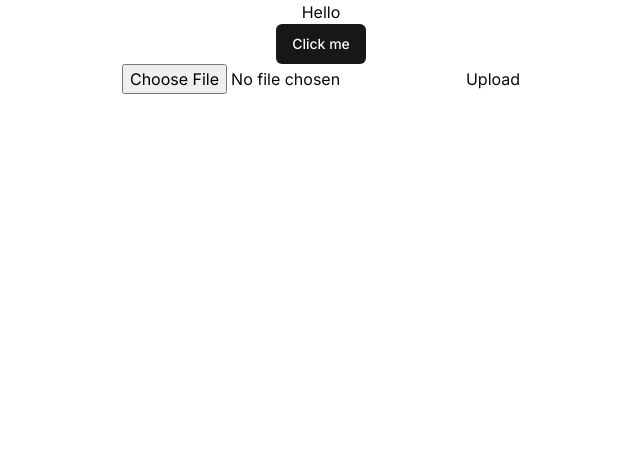
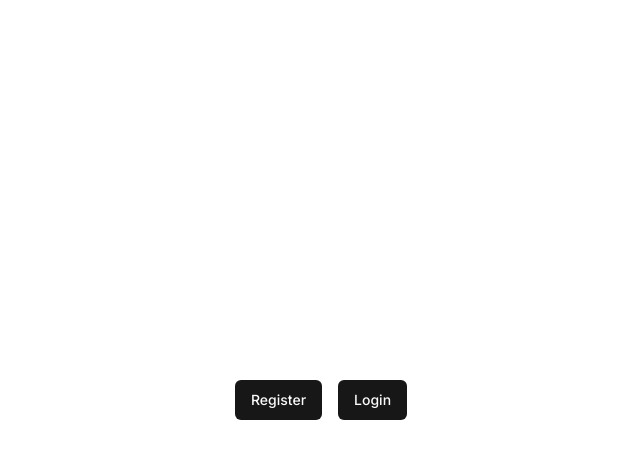
Before and after one commit to JP-GECT/met-doc, a Next.js app in the folder frontend/: page / in a window 1280 px wide. Shown: the top 458 px of the page, without its empty margins (319-959 px from the left). Built offline with nearby package versions, Linux system fonts and the light colour scheme.

Commit message:
Add Home Page

```diff
--- /dev/null
+++ b/frontend/app/dashboard/page.tsx
@@ -0,0 +1,4 @@
+const page = () => {
+  return <div>Dashboard</div>;
+};
+export default page;
--- a/frontend/app/page.tsx
+++ b/frontend/app/page.tsx
@@ -1,12 +1,11 @@
 import { Button } from "@/components/ui/button";
 import AudioForm from "@/components/AudioForm";
+import HomePage from "@/components/pages/HomePage";
 
 export default function Home() {
   return (
     <main className="flex flex-col justify-center items-center">
-      <div>Hello</div>
-      <Button>Click me</Button>
-      <AudioForm />
+      <HomePage />
     </main>
   );
 }
--- /dev/null
+++ b/frontend/components/pages/HomePage.tsx
@@ -0,0 +1,14 @@
+import Link from "next/link";
+import { Button } from "../ui/button";
+
+const HomePage = () => {
+  return (
+    <div className="min-h-screen min-w-screen flex gap-4 justify-center items-center">
+      <Button>Register</Button>
+      <Button>
+        <Link href="/dashboard">Login</Link>
+      </Button>
+    </div>
+  );
+};
+export default HomePage;
```
